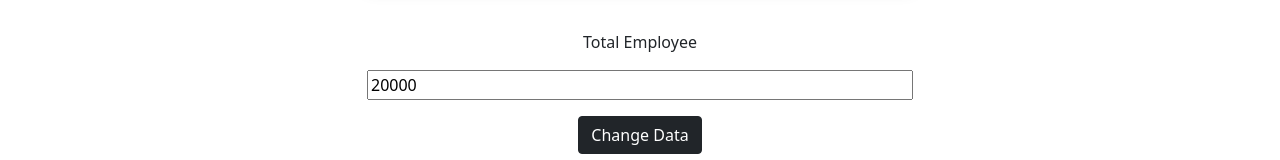
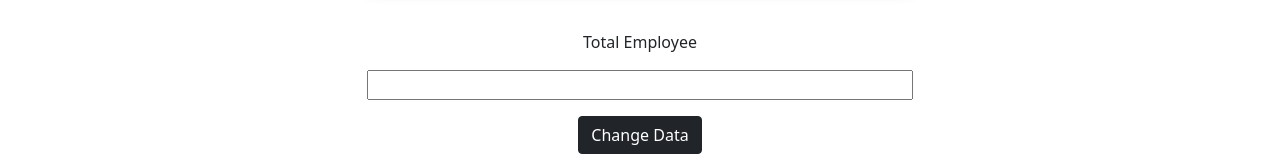
Before and after one commit to A-J-Sarmah/Employee-Tracker, a React (Create React App) app: page / in a window 1280 px wide. Shown: the part 639-799 px from the top of the page. Built offline with nearby package versions, Linux system fonts and the light colour scheme.

Commit message:
Successfully impleamented Cards component .

```diff
--- a/src/Components/App.js
+++ b/src/Components/App.js
@@ -1,6 +1,6 @@
 import Navbar from "./Navbar";
 import Headers from "./Headers";
-import Card from "./Card";
+import Cards from "./Card";
 import TotalEmployeeToggler from "./TotalEmployeeToggler";
 import Input from "./Input";
 import Button from "./Button";
@@ -11,7 +11,7 @@ function App() {
       <Navbar />
       <Headers />
       <div className="container">
-        <Card />
+        <Cards />
         <TotalEmployeeToggler />
         <Input />
         <Button />
--- a/src/Components/Card.js
+++ b/src/Components/Card.js
@@ -1,6 +1,7 @@
 import React from "react";
+import { connect } from "react-redux";
 
-function Card() {
+function Card({ state }) {
   return (
     <div className="row justify-content-center mt-5">
       <div className="col-12 col-xl-6">
@@ -8,7 +9,9 @@ function Card() {
           <div className="card-header">Employee Details</div>
           <div className="card-body">
             <h5 className="card-title">Track Employee Status</h5>
-            <p className="card-text mt-3">Total Employees = 20000</p>
+            <p className="card-text mt-3">
+              Total Employees = {state.totalEmployee}
+            </p>
             <p className="card-text">Avalilabe Employee = 20000</p>
             <p className="card-text">Total Task = 0</p>
             <p className="card-text">Task Compleated = 0</p>
@@ -20,4 +23,10 @@ function Card() {
   );
 }
 
-export default Card;
+const mapStateToProps = (state) => {
+  return { state };
+};
+
+const Cards = connect(mapStateToProps)(Card);
+
+export default Cards;
--- a/src/Components/TotalEmployeeToggler.js
+++ b/src/Components/TotalEmployeeToggler.js
@@ -1,15 +1,32 @@
 import React from "react";
+import { connect } from "react-redux";
 
-function Values() {
+function TotalEmployeeToggler({ dispatch }) {
+  let value;
   return (
     <div className="row justify-content-center mt-5">
       <div className="col-xl-6 col-12 mb-5 text-center">
         <label>Total Employee</label>
-        <input type="text" class="w-100 mt-3" value="20000" />
-        <button className="btn btn-dark mt-3">Change Data</button>
+        <input
+          type="text"
+          className="w-100 mt-3"
+          ref={(node) => (value = node)}
+        />
+        <button
+          className="btn btn-dark mt-3"
+          onClick={() => {
+            dispatch({
+              type: "CHANGE_TOTAL_EMPLOYEE",
+              value: value.value,
+            });
+            value.value = "";
+          }}
+        >
+          Change Data
+        </button>
       </div>
     </div>
   );
 }
 
-export default Values;
+export default connect()(TotalEmployeeToggler);
--- a/src/index.js
+++ b/src/index.js
@@ -7,6 +7,10 @@ import { employeeTracker } from "./reducers";
 
 const store = createStore(employeeTracker);
 
+store.subscribe(() => {
+  console.log(store.getState());
+});
+
 ReactDOM.render(
   <Provider store={store}>
     <App />
--- a/src/reducers.js
+++ b/src/reducers.js
@@ -44,7 +44,9 @@ const task = (state = [], action) => {
 const totalEmployee = (state = "20000", action) => {
   switch (action.type) {
     case "CHANGE_TOTAL_EMPLOYEE":
-      return action.value;
+      if (!isNaN(parseInt(action.value))) {
+        return action.value;
+      }
     default:
       return state;
   }
```
